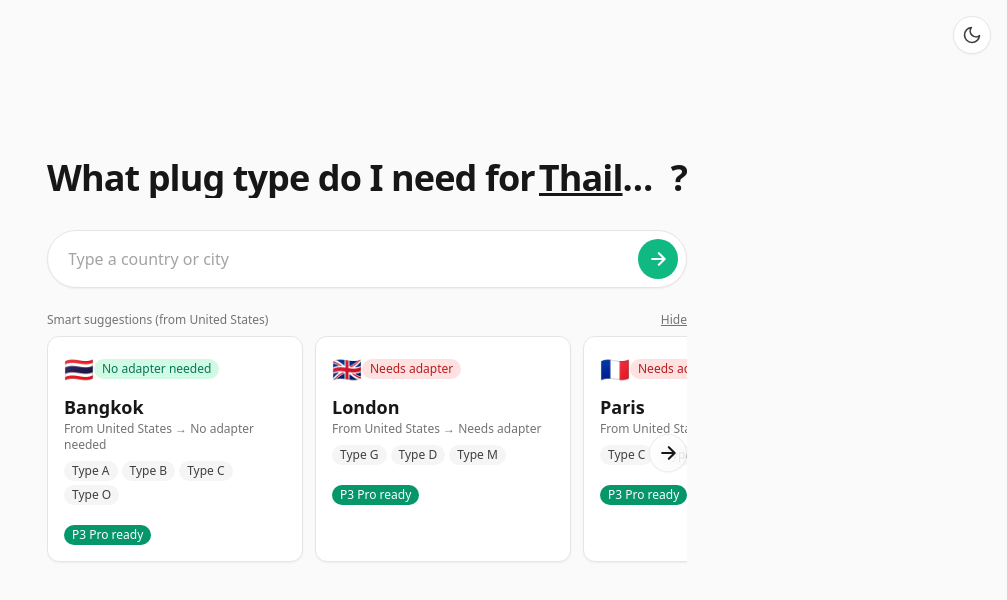
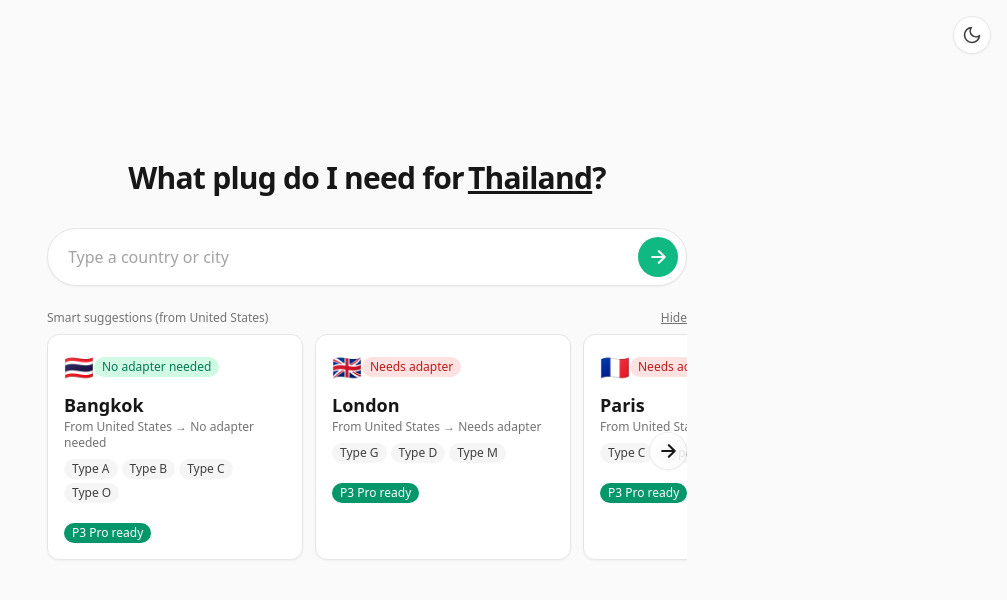
Before and after one commit to cphcrd22/plug-site-build-1, a Next.js app: page / in a window 1280 px wide. Shown: the top 600 px of the page, without its empty margins (273-1280 px from the left). Built offline with nearby package versions, Linux system fonts and the light colour scheme.

Commit message:
Simplify and shrink title

```diff
--- a/app/page.tsx
+++ b/app/page.tsx
@@ -66,8 +66,8 @@ export default function Page() {
 
   return (
     <div className="mx-auto flex max-w-2xl flex-col items-center px-4 py-12 sm:py-16 md:min-h-screen md:py-0 md:justify-center">
-      <h1 className="mb-8 flex flex-nowrap items-baseline justify-center overflow-hidden text-center text-2xl font-extrabold tracking-tight sm:text-3xl md:text-4xl">
-        <span className="flex-none">What plug type do I need for</span>
+      <h1 className="mb-8 flex flex-wrap items-baseline justify-center text-center text-xl font-extrabold tracking-tight sm:text-2xl md:text-3xl">
+        <span className="flex-none">What plug do I need for</span>
         <span className="ml-1 min-w-0">
           <AnimatePresence mode="wait" initial={false}>
             <motion.span
@@ -76,7 +76,7 @@ export default function Page() {
               animate={{ opacity: 1, y: 0 }}
               exit={{ opacity: 0, y: -4 }}
               transition={{ duration: 0.2 }}
-              className="block truncate underline"
+              className="block underline"
             >
               {locations[titleIndex]}
             </motion.span>
```
